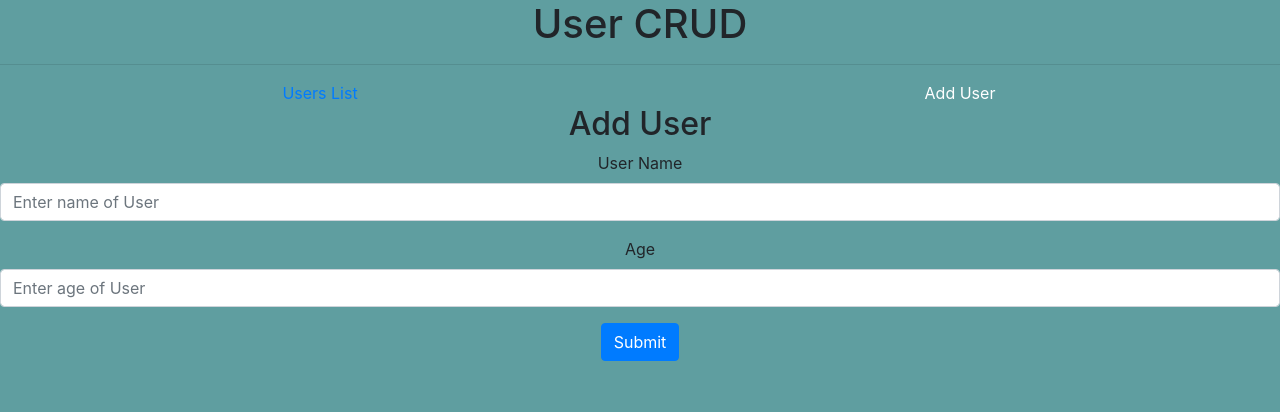
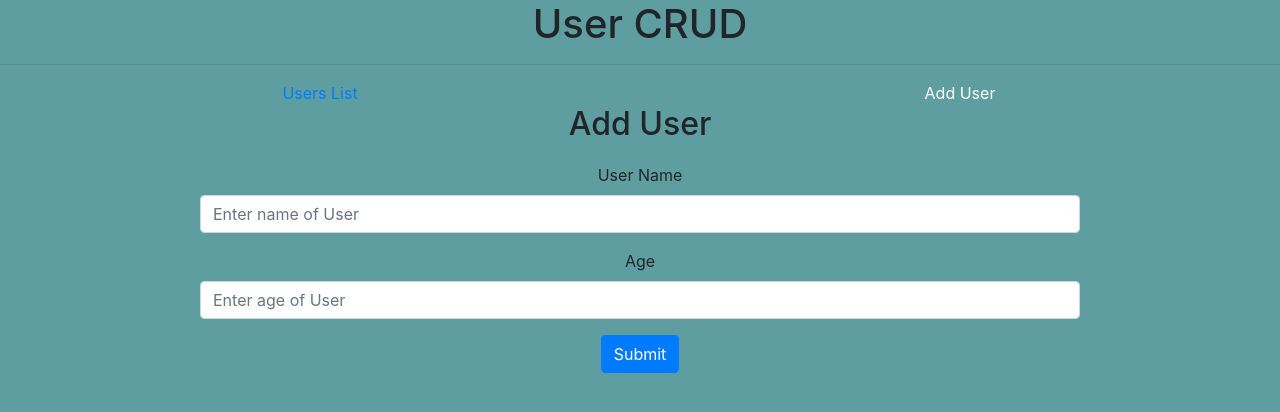
Before and after one commit to abnerpsouza99/user-client, a React (Create React App) app: page /add in a window 1280 px wide. Shown: the top 412 px of the page. Built offline with nearby package versions, Linux system fonts and the light colour scheme; the HTML template or start-up script is replaced by a standard one.

Commit message:
Adds components to user CRUD UI

```diff
--- a/src/App.css
+++ b/src/App.css
@@ -25,6 +25,19 @@
   color: white;
 }
 
+.user {
+  background-color: white;
+}
+
+.username {
+  font-size: 24px;
+  font-weight: 700;
+}
+
+.user-form {
+  margin: 20px 200px;
+}
+
 a {
   text-decoration: none !important;
   color: black;
--- a/src/components/UsersAdd.js
+++ b/src/components/UsersAdd.js
@@ -1,10 +1,26 @@
 import React from "react";
 import UsersForm from "./UsersForm";
+import axios from 'axios';
 
-const UserAdd = () => {
+const BASE_URL = "http://localhost:3030/users";
+
+const UserAdd = ({history, users}) => {
+    const handleOnSubmit = async (user) => {
+        console.log('user-payload', await user)
+        await axios.post("http://localhost:3030/users/create", {
+            username: String(await user.username),
+            age: Number(await user.age)
+        }).then((response) => {
+            console.log(response)
+        }).catch((error) => {
+            console.log(error)
+        });
+        history.push('/');
+    }
+
     return (
         <React.Fragment>
-            <UsersForm/>
+            <UsersForm handleOnSubmit={handleOnSubmit}/>
         </React.Fragment>
     )
 }
--- a/src/components/UsersForm.js
+++ b/src/components/UsersForm.js
@@ -1,3 +1,4 @@
+import axios from "axios";
 import React, { useState } from "react";
 import { Form, Button } from "react-bootstrap";
 
@@ -32,10 +33,20 @@ const UsersForm = (props) => {
 
     }
 
+    const onSubmit = async (event) => {
+        event.preventDefault();
+        const user = {
+            age: age,
+            username: username
+        }
+        console.log(user)
+        await props.handleOnSubmit(user);
+    }
+
     return (
         <div style={style}>
             <h2>Add User</h2>
-            <Form>
+            <Form onSubmit={onSubmit} className="user-form">
                 <Form.Group controlId="name">
                     <Form.Label>User Name</Form.Label>
                     <Form.Control
--- a/src/components/UsersList.js
+++ b/src/components/UsersList.js
@@ -1,14 +1,59 @@
-import React from "react";
+import React, { useEffect, useState } from "react";
+import User from "../components/User";
+import _ from 'lodash';
+import axios from 'axios';
+import { prettyDOM } from "@testing-library/react";
+
+const BASE_URL = "http://localhost:3030/users"
 
 const style = {
-    textAlign: "center"
+    textAlign: "center",
+    margin: "20px 200px"
 }
 
-const UsersList = () => {
-    return (
-        <div style={style}>
-            <h2>List of Users</h2>
-        </div>
-    )
+class UsersList extends React.Component {
+    constructor(props) {
+        super(props)
+        this.state = {
+            users: []
+        }
+    }
+
+    async getUsers() {
+        await axios.get(BASE_URL + "/all", {
+            headers: {
+                'Accept': 'application/json',
+                'Access-Control-Allow-Origin': '*',
+                'Access-Control': '*'
+            }
+        }).then((response) => {
+            this.setState({
+                users: Array.from(response.data)
+            })
+        }).catch((error) => {
+            console.log('error', error)
+        })
+    }
+
+    componentDidMount() {
+        this.getUsers();
+    }
+
+    render() {
+
+        const { users } = this.state;
+
+        return (
+            <div style={style}>
+                {users.length > 0 ? (
+                    users.map((user) => {
+                        return <User key={user.uuid} {...user}></User>
+                    })
+                ) : (
+                    <p className="message">No users available. Please, add some user!</p>
+                )}
+            </div>
+        )
+    }
 }
 export default UsersList;
--- a/src/router/AppRouter.js
+++ b/src/router/AppRouter.js
@@ -3,16 +3,45 @@ import { BrowserRouter, Switch, Route } from "react-router-dom";
 import UserAdd from "../components/UsersAdd";
 import Header from "../components/Header";
 import UsersList from "../components/UsersList";
+import axios from 'axios';
+import { get } from "lodash";
+
+const BASE_URL = "http://localhost:3030/users";
 
 const AppRouter = () => {
+    let users = [];
+
+    const getUsers = async () => {
+
+        await axios.get(BASE_URL + "/all", {
+            headers: {
+                'Accept': 'application/json',
+                'Access-Control-Allow-Origin': '*',
+                'Access-Control': '*'
+            }
+        }).then((response) => {
+            users = response.data;
+            localStorage.setItem(`users`, users);
+            return users;
+        }).catch((error) => {
+            console.log('error', error)
+        })
+
+    }
+
     return (
+
         <BrowserRouter>
             <div>
                 <Header/>
                 <div className="main-content">
                     <Switch>
-                        <Route component={UsersList} path="/" exact={true}/>
-                        <Route component={UserAdd} path="/add"/>
+                        <Route render={(props) => {
+                            return <UsersList {...props} users={getUsers()}></UsersList>
+                        }} path="/" exact={true}/>
+                        <Route render={(props) => {
+                            return <UserAdd {...props} users={users}></UserAdd>
+                        }} path="/add"/>
                     </Switch>
                 </div>
             </div>
```
